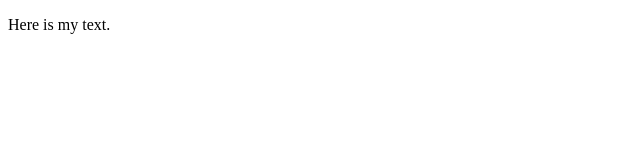
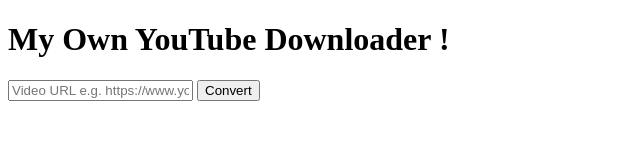
Before and after one commit to mzhren/ytdownloader, an Electron app: page index.html in a window 800 px wide. Shown: the whole page, without its empty margins (0-640 px from the left). Drawn offline with Linux system fonts and the light colour scheme.

Commit message:
Added Button and Input ot HTML File

```diff
--- a/index.html
+++ b/index.html
@@ -1,10 +1,11 @@
 <!DOCTYPE html>
 <html lang="en" dir="ltr">
   <head>
-    <meta charset="utf-8">
-    <title></title>
+    <title>YouTube Downloader</title>
   </head>
   <body>
-    <p>Here is my text.</p>
+    <h1 class="heading">My Own YouTube Downloader !</h1>
+    <input class="URL-input" placeholder="Video URL e.g. https://www.youtube.com/watch?v=MtN1YnoL46Q">
+    <button class="convert-button">Convert</button>
   </body>
 </html>
```
Also changed, not shown: main.js (+4 -4 lines).
